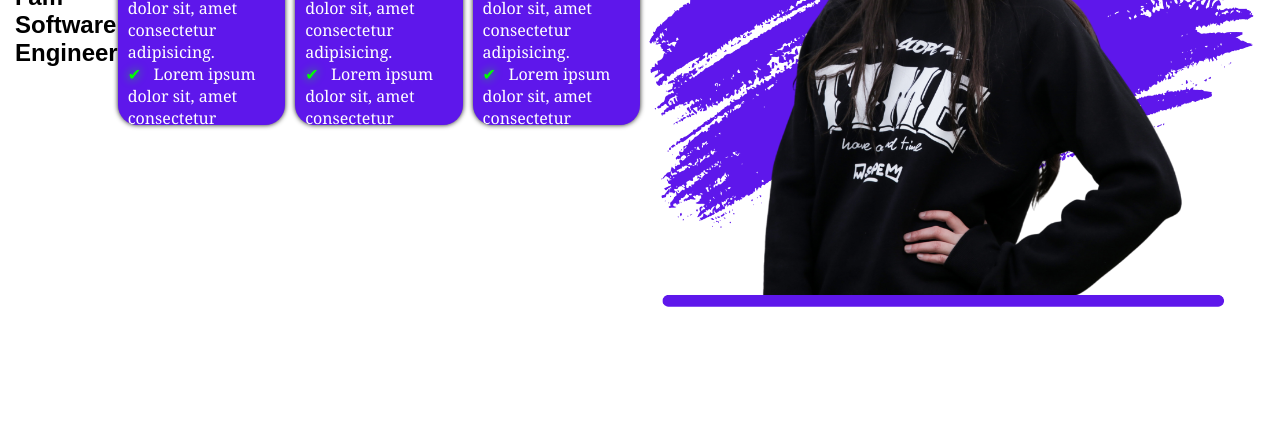
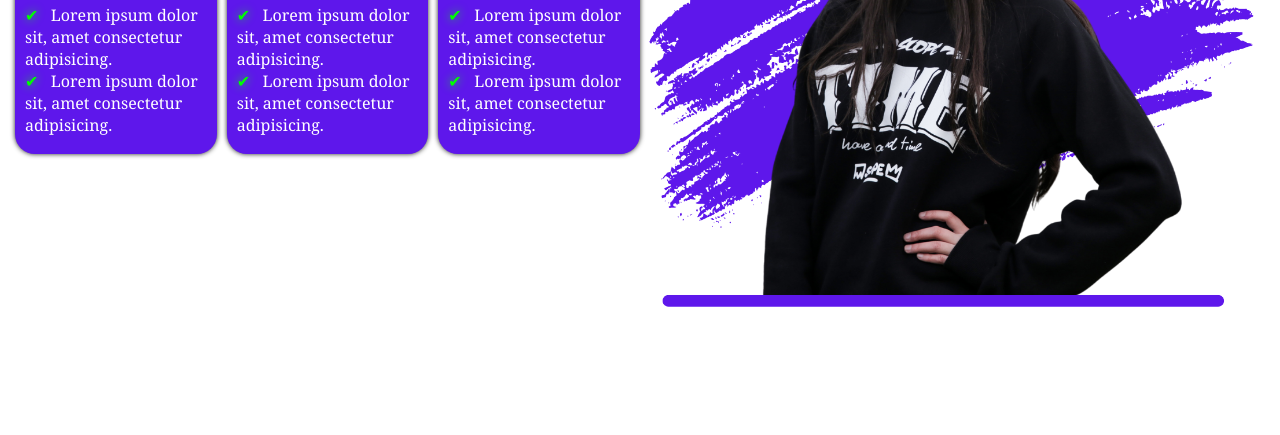
Before and after one commit to Germain712/Space_Coding, a plain HTML site: page index.html in a window 1280 px wide. Shown: the part 365-800 px from the top of the page. Drawn offline with Linux system fonts and the light colour scheme.

Commit message:
styled .description with flex-direction column & some other properties & values

```diff
--- a/style.css
+++ b/style.css
@@ -57,6 +57,8 @@
   display: flex;
   justify-content: center;
   align-items: center;
+  flex-direction: column;
+  gap: 30px;
   flex: 1;
 }
 
```
